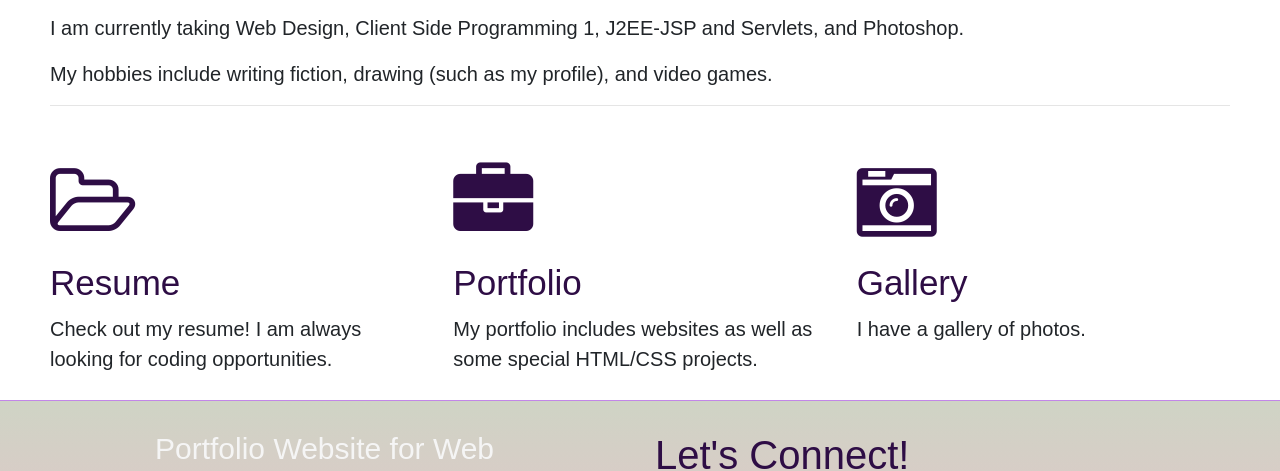
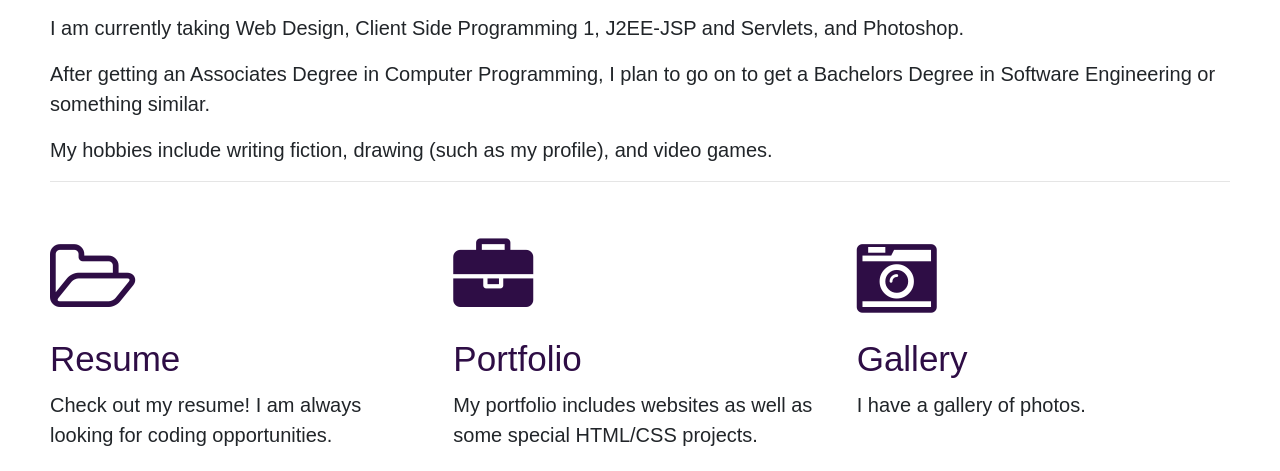
Before and after one commit to Moira-Gerard/1450-Final-Project, a plain HTML site: page index.html in a window 1280 px wide. Shown: the part 875-1346 px from the top of the page. Drawn offline with nearby package versions, Linux system fonts and the light colour scheme; a web font is replaced by a local one.

Commit message:
Update index.html

```diff
--- a/index.html
+++ b/index.html
@@ -45,7 +45,7 @@
 						<li> Server Side Programming, where I learned Apache, MySQL, and PHP </li>
 					</ul>
 					<p> I am currently taking Web Design, Client Side Programming 1, J2EE-JSP and Servlets, and Photoshop.</p>
-
+					<p> After getting an Associates Degree in Computer Programming, I plan to go on to get a Bachelors Degree in Software Engineering or something similar. </p>
 					<p> My hobbies include writing fiction, drawing (such as my profile), and video games.</p>
 			<hr>
 
```
